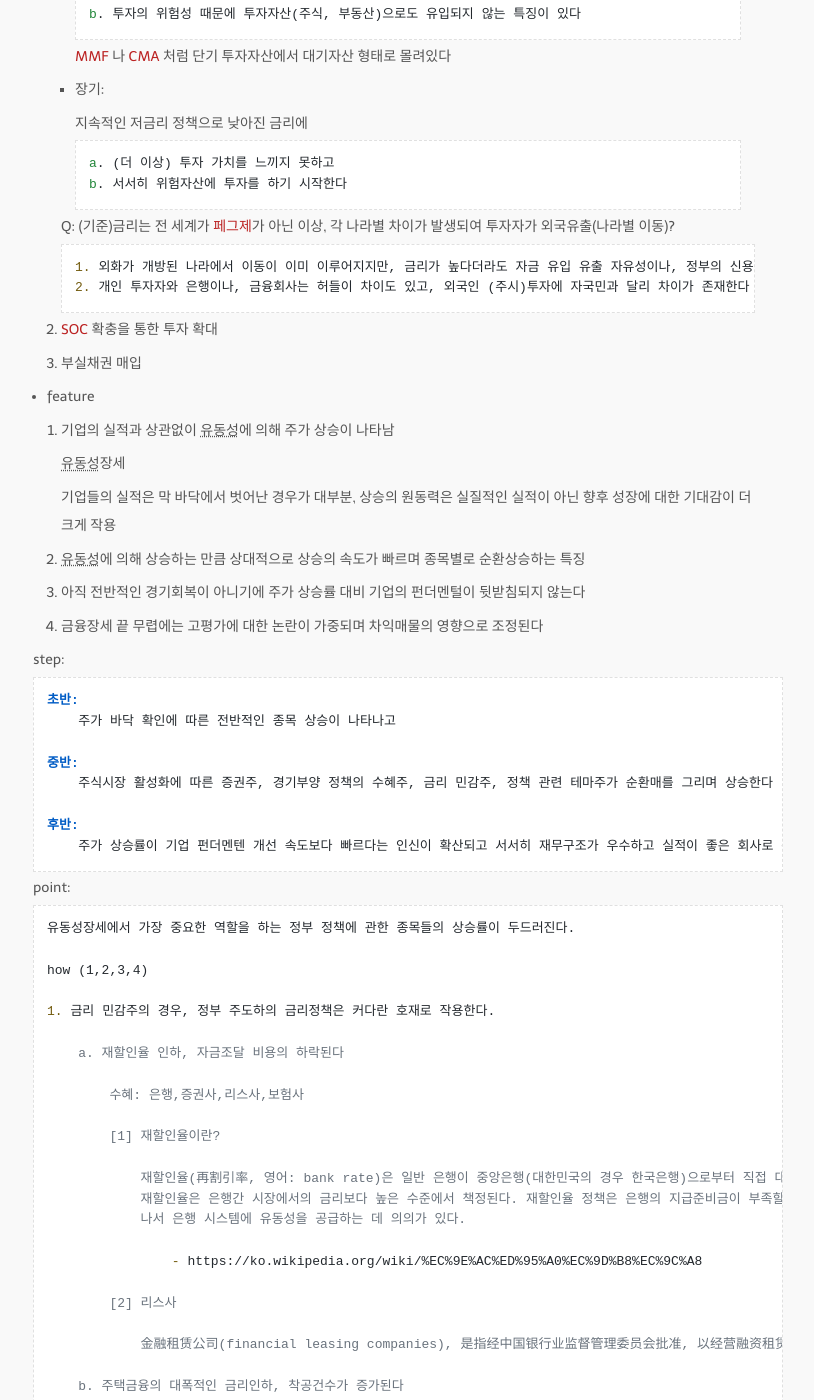
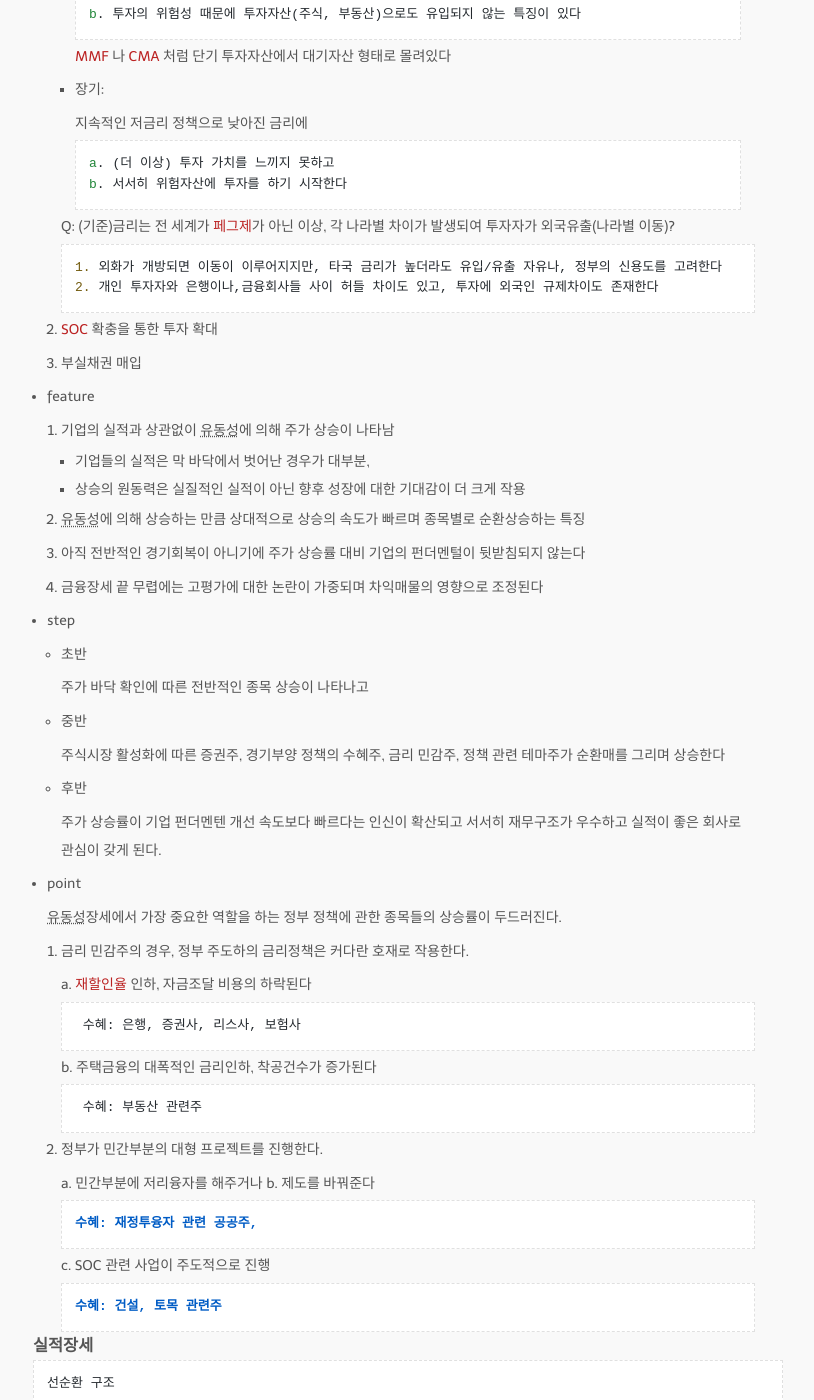
Before and after one commit to jung-research/github.io, a Jekyll site: the page built from _posts/2023-08-23-season_theory.md, in a window 1280 px wide and 1400 px high, scrolled down 1518 px. Shown: the whole window, without its empty margins (232-1046 px from the left). Built offline with Jekyll 4.4.1, drawn with Linux system fonts in a browser that asks for light colours; nearby versions of some CDN libraries; some web fonts are replaced; some of the changed text lies outside the part shown.

Commit message:
mod season theory

```diff
--- a/_posts/2023-08-23-season_theory.md
+++ b/_posts/2023-08-23-season_theory.md
@@ -63,8 +63,8 @@ tags:
 
       Q: (기준)금리는 전 세계가 [페그제](/2023/08/27/economics_noun.html#peg-system)가 아닌 이상, 각 나라별 차이가 발생되여 투자자가 외국유출(나라별 이동)?
 
-          1. 외화가 개방된 나라에서 이동이 이미 이루어지지만, 금리가 높다더라도 자금 유입 유출 자유성이나, 정부의 신용도도 영향준다
-          2. 개인 투자자와 은행이나, 금융회사는 허들이 차이도 있고, 외국인 (주시)투자에 자국민과 달리 차이가 존재한다
+          1. 외화가 개방되면 이동이 이루어지지만, 타국 금리가 높더라도 유입/유출 자유나, 정부의 신용도를 고려한다
+          2. 개인 투자자와 은행이나,금융회사들 사이 허들 차이도 있고, 투자에 외국인 규제차이도 존재한다
 
   2. [SOC](/2023/08/27/economics_noun.html#soc) 확충을 통한 투자 확대
 
@@ -74,10 +74,8 @@ tags:
 
   1.  기업의 실적과 상관없이 유동성에 의해 주가 상승이 나타남
 
-      유동성장세
-
-        기업들의 실적은 막 바닥에서 벗어난 경우가 대부분,
-        상승의 원동력은 실질적인 실적이 아닌 향후 성장에 대한 기대감이 더 크게 작용
+      - 기업들의 실적은 막 바닥에서 벗어난 경우가 대부분,
+      - 상승의 원동력은 실질적인 실적이 아닌 향후 성장에 대한 기대감이 더 크게 작용
 
   2.  유동성에 의해 상승하는 만큼 상대적으로 상승의 속도가 빠르며 종목별로 순환상승하는 특징
 
@@ -85,61 +83,44 @@ tags:
 
   4.  금융장세 끝 무렵에는 고평가에 대한 논란이 가중되며 차익매물의 영향으로 조정된다
 
-step:
+* step
 
-    초반:
-        주가 바닥 확인에 따른 전반적인 종목 상승이 나타나고
+  - 초반
 
-    중반:
-        주식시장 활성화에 따른 증권주, 경기부양 정책의 수혜주, 금리 민감주, 정책 관련 테마주가 순환매를 그리며 상승한다
+    주가 바닥 확인에 따른 전반적인 종목 상승이 나타나고
 
-    후반:
-        주가 상승률이 기업 펀더멘텐 개선 속도보다 빠르다는 인신이 확산되고 서서히 재무구조가 우수하고 실적이 좋은 회사로 관심이 갖게 된다.
+  - 중반
 
-point:
+    주식시장 활성화에 따른 증권주, 경기부양 정책의 수혜주, 금리 민감주, 정책 관련 테마주가 순환매를 그리며 상승한다
 
-    유동성장세에서 가장 중요한 역할을 하는 정부 정책에 관한 종목들의 상승률이 두드러진다.
+  - 후반
 
-    how (1,2,3,4)
+    주가 상승률이 기업 펀더멘텐 개선 속도보다 빠르다는 인신이 확산되고 서서히 재무구조가 우수하고 실적이 좋은 회사로 관심이 갖게 된다.
 
-    1. 금리 민감주의 경우, 정부 주도하의 금리정책은 커다란 호재로 작용한다.
+* point
 
-        a. 재할인율 인하, 자금조달 비용의 하락된다
+  유동성장세에서 가장 중요한 역할을 하는 정부 정책에 관한 종목들의 상승률이 두드러진다.
 
-            수혜: 은행,증권사,리스사,보험사
+  1. 금리 민감주의 경우, 정부 주도하의 금리정책은 커다란 호재로 작용한다.
 
-            [1] 재할인율이란?
+      a.  [재할인율](/2023/08/27/economics_noun.html#bank-rate) 인하, 자금조달 비용의 하락된다
 
-                재할인율(再割引率, 영어: bank rate)은 일반 은행이 중앙은행(대한민국의 경우 한국은행)으로부터 직접 대출할 경우에 적용되는 금리를 가리킨다.
-                재할인율은 은행간 시장에서의 금리보다 높은 수준에서 책정된다. 재할인율 정책은 은행의 지급준비금이 부족할 경우 중앙은행이 최종대부자로
-                나서 은행 시스템에 유동성을 공급하는 데 의의가 있다.
+          수혜: 은행, 증권사, 리스사, 보험사
 
-                    - https://ko.wikipedia.org/wiki/%EC%9E%AC%ED%95%A0%EC%9D%B8%EC%9C%A8
+      b.  주택금융의 대폭적인 금리인하, 착공건수가 증가된다
 
-            [2] 리스사
+          수혜: 부동산 관련주
 
-                金融租赁公司(financial leasing companies), 是指经中国银行业监督管理委员会批准, 以经营融资租赁业务为主的非银行金融机构
+  2.  정부가 민간부분의 대형 프로젝트를 진행한다.
 
-        b. 주택금융의 대폭적인 금리인하, 착공건수가 증가된다
+      a. 민간부분에 저리융자를 해주거나
+      b. 제도를 바꿔준다
 
-            수혜: 부동산 관련주
+          수혜: 재정투융자 관련 공공주,
 
-    2.  정부가 민간부분의 대형 프로젝트를 진행한다.
+      c. SOC 관련 사업이 주도적으로 진행
 
-        a. 민간부분에 저리융자를 해주거나
-        b. 제도를 바꿔준다
-
-            수혜: 재정투융자 관련 공공주,
-
-            [1] 재정투융자란?
-
-                정부의 재정기구를 통해 조성된 자금이나 정부의 영향력 아래 투자,출자하는 재정금융적 활동을 뜻한다.
-
-        c. SOC 관련 사업이 주도적으로 진행
-
-            수혜: 건설, 토목 관련주
-
-            [1] SOC 란?
+          수혜: 건설, 토목 관련주
 
 ### 실적장세
 
```
Also changed, not shown: other parts of _posts/2023-08-23-season_theory.md (+3 -0 lines), _posts/2023-08-27-economics_noun.md (+7 -0 lines).
